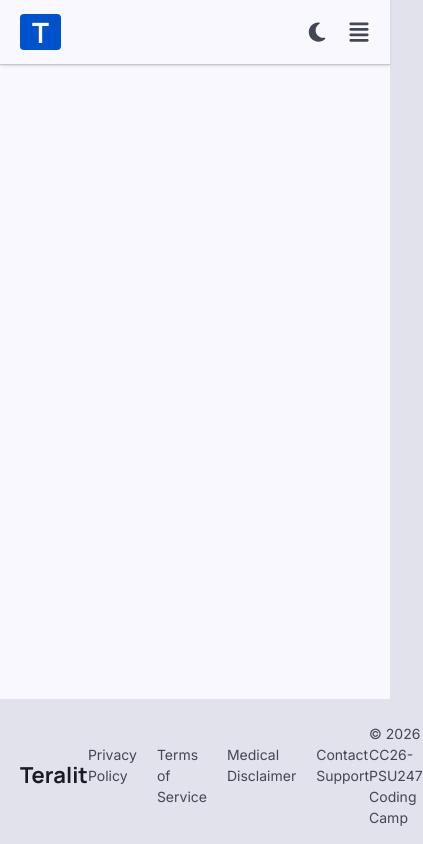
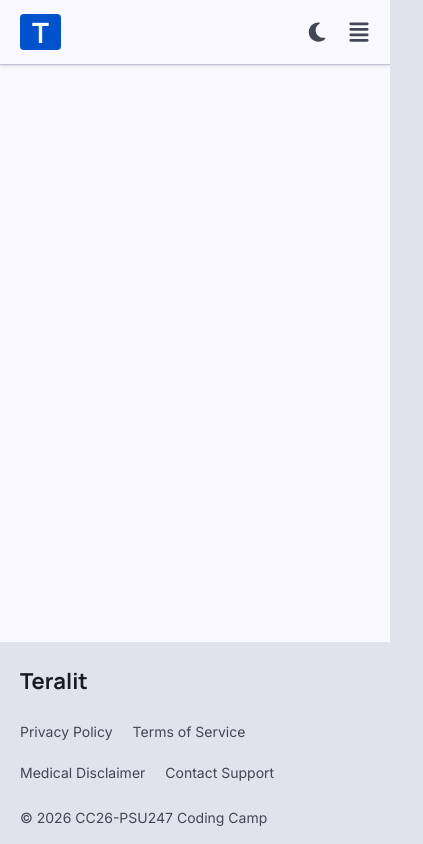
Before and after one commit to dash4k/teralit-frontend, a React (Vite) app: page / in a window 390 px wide. Shown: the whole page, 423 px wide, since content can reach past the window. Built offline with nearby package versions, Linux system fonts and the light colour scheme; no server answers.

Commit message:
chore: redesign footer

```diff
--- a/src/components/PageFooter.jsx
+++ b/src/components/PageFooter.jsx
@@ -1,23 +1,17 @@
-import React from 'react';
-
 function PageFooter() {
   return (
     <footer className='w-full pb-4 pt-6 bg-surface-container-highest dark:bg-inverse-surface'>
-      <div className='flex flex-row justify-between items-center max-w-[1200px] mx-auto px-container-margin'>
-        <div className='flex flex-col items-center md:items-start gap-xs'>
-          <h2 className='text-headline-md font-display font-bold text-on-surface dark:text-inverse-on-surface'>Teralit</h2>
-        </div>
+      <div className='flex flex-col gap-lg md:flex-row justify-between md:items-center max-w-250 mx-auto px-container-margin'>
+        <h2 className='text-headline-md font-display font-bold text-on-surface dark:text-inverse-on-surface'>Teralit</h2>
         <div className='font-body-sm text-body-sm text-on-surface-variant dark:text-inverse-on-surface'>
-          <ul className='flex flex-row gap-5'>
+          <ul className='flex flex-row flex-wrap gap-5'>
             <li>Privacy Policy</li>
             <li>Terms of Service</li>
             <li>Medical Disclaimer</li>
             <li>Contact Support</li>
           </ul>
         </div>
-        <div className='flex flex-col items-center md:items-start gap-xs'>
-          <p className='font-body-sm text-body-sm text-on-surface-variant dark:text-inverse-on-surface'>&#xA9; 2026 CC26-PSU247 Coding Camp</p>
-        </div>
+        <p className='font-body-sm text-body-sm text-on-surface-variant dark:text-inverse-on-surface'>&#xA9; 2026 CC26-PSU247 Coding Camp</p>
       </div>
     </footer>
   );
```
